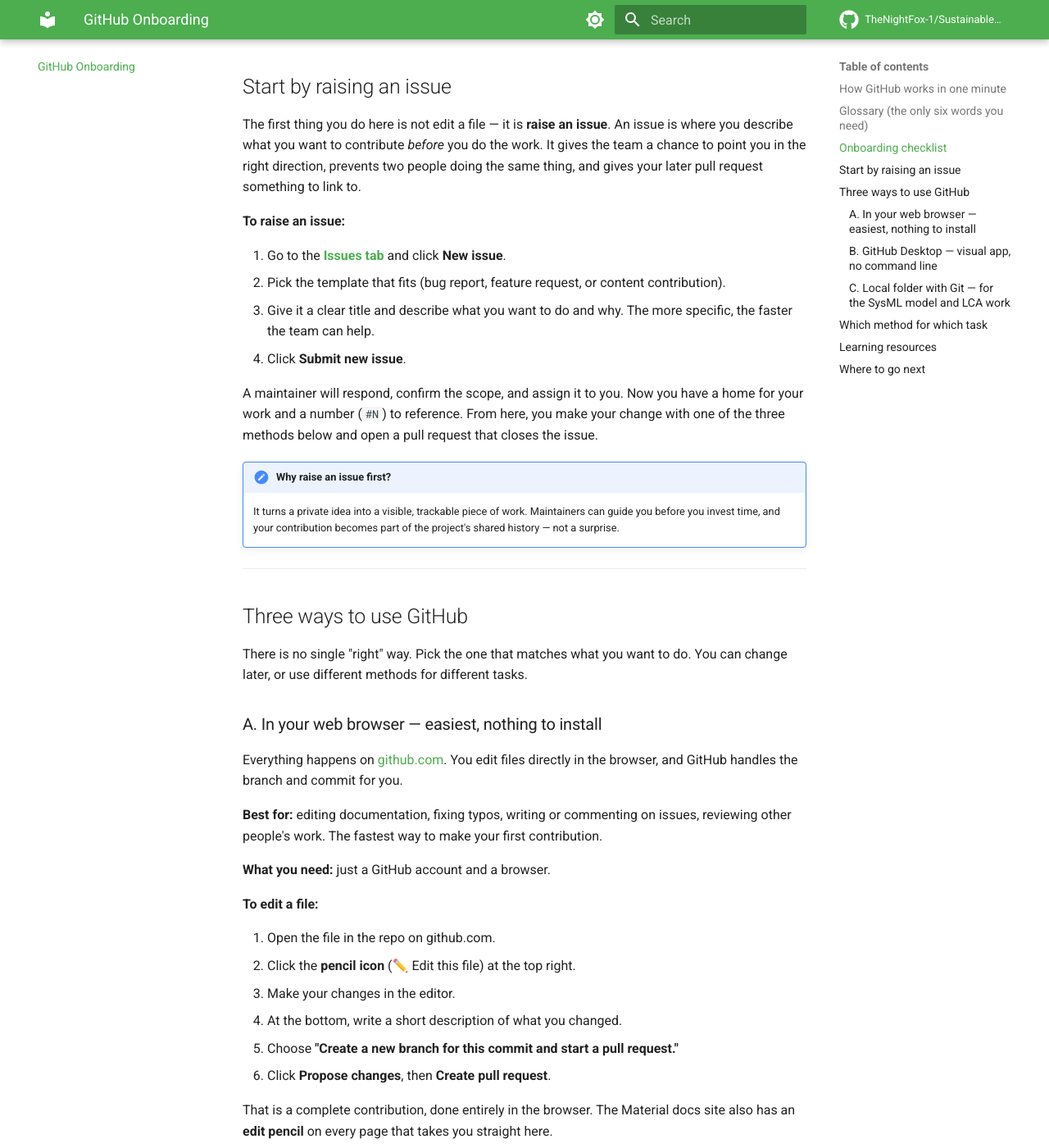
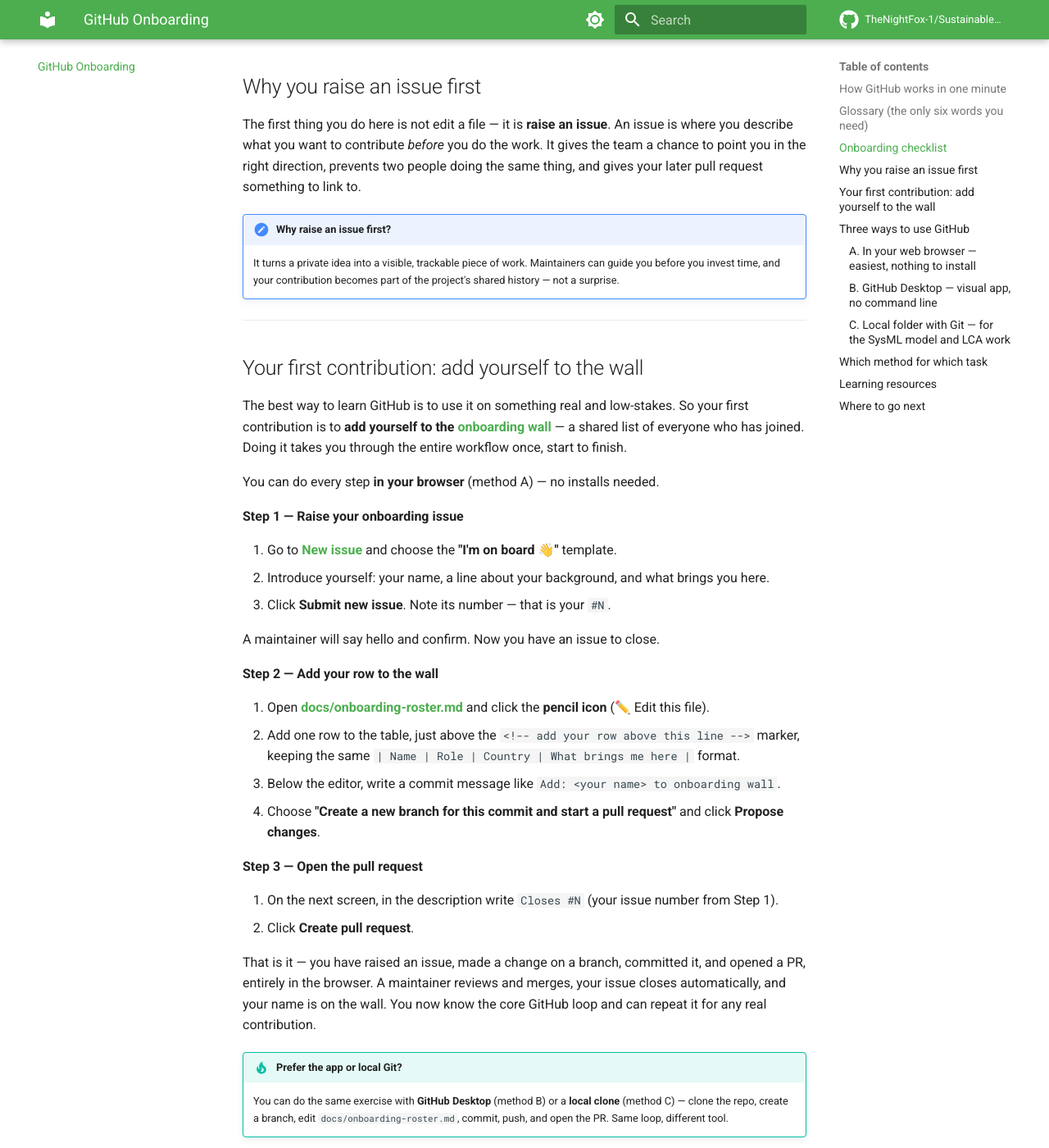
Before and after one commit to TheNightFox-1/SustainableTogether, an MkDocs documentation site: the page built from docs/github-onboarding.md, in a window 1280 px wide and 1400 px high, scrolled down 2400 px. Shown: the whole window at 82% size. Built offline with MkDocs 1.6.1 and Material for MkDocs 9.7.7, drawn with Linux system fonts in a browser that asks for light colours; comment, search, counter and statistics services are not loaded; some of the changed text lies outside the part shown.

Commit message:
Add: onboarding wall exercise — newcomers add themselves via issue + PR
New hands-on first contribution: docs/onboarding-roster.md is an
append-only welcome wall. Newcomers raise an "I'm on board" issue
(new .github/ISSUE_TEMPLATE/onboarding.md), add a row about themselves,
commit, and open a PR that closes the issue — learning the full GitHub
loop on something real and low-stakes. Onboarding guide reworked to walk
through this exercise; roster added to mkdocs nav.

Co-Authored-By: Claude Opus 4.8 <noreply@anthropic.com>

````diff
--- a/docs/github-onboarding.md
+++ b/docs/github-onboarding.md
@@ -58,33 +58,57 @@ Work through this once. Tick each item as you go.
 - [ ] Know how to leave a **comment** on an issue or PR
 - [ ] Pick one of the three working methods below and get it set up
 
-**Make your first contribution**
+**Make your first contribution** — the onboarding exercise
 
-- [ ] **Raise an issue** describing what you want to add, fix, or ask (see the walkthrough below)
-- [ ] Wait for a maintainer to react or comment — they will confirm the scope
-- [ ] Make your change using one of the three methods below
-- [ ] Open a pull request and link your issue with `Closes #N`
-- [ ] Respond to any review comments — then watch it get merged
+- [ ] **Raise an issue** with the "I'm on board 👋" template to introduce yourself
+- [ ] Wait for a maintainer to say hello and confirm
+- [ ] **Add a row about yourself** to the [onboarding wall](onboarding-roster.md)
+- [ ] **Open a pull request** that closes your issue with `Closes #N`
+- [ ] Respond to any review comments — then watch it get merged and your name appear
 
 If you get stuck at any step, that is normal. Open a [Discussion](https://github.com/TheNightFox-1/SustainableTogether/discussions) and ask. Asking early is welcome here.
 
 ---
 
-## Start by raising an issue
+## Why you raise an issue first
 
 The first thing you do here is not edit a file — it is **raise an issue**. An issue is where you describe what you want to contribute *before* you do the work. It gives the team a chance to point you in the right direction, prevents two people doing the same thing, and gives your later pull request something to link to.
 
-**To raise an issue:**
-
-1. Go to the **[Issues tab](https://github.com/TheNightFox-1/SustainableTogether/issues)** and click **New issue**.
-2. Pick the template that fits (bug report, feature request, or content contribution).
-3. Give it a clear title and describe what you want to do and why. The more specific, the faster the team can help.
-4. Click **Submit new issue**.
-
-A maintainer will respond, confirm the scope, and assign it to you. Now you have a home for your work and a number (`#N`) to reference. From here, you make your change with one of the three methods below and open a pull request that closes the issue.
-
 !!! note "Why raise an issue first?"
     It turns a private idea into a visible, trackable piece of work. Maintainers can guide you before you invest time, and your contribution becomes part of the project's shared history — not a surprise.
+
+---
+
+## Your first contribution: add yourself to the wall
+
+The best way to learn GitHub is to use it on something real and low-stakes. So your first contribution is to **add yourself to the [onboarding wall](onboarding-roster.md)** — a shared list of everyone who has joined. Doing it takes you through the entire workflow once, start to finish.
+
+You can do every step **in your browser** (method A) — no installs needed.
+
+**Step 1 — Raise your onboarding issue**
+
+1. Go to **[New issue](https://github.com/TheNightFox-1/SustainableTogether/issues/new/choose)** and choose the **"I'm on board 👋"** template.
+2. Introduce yourself: your name, a line about your background, and what brings you here.
+3. Click **Submit new issue**. Note its number — that is your `#N`.
+
+A maintainer will say hello and confirm. Now you have an issue to close.
+
+**Step 2 — Add your row to the wall**
+
+1. Open **[docs/onboarding-roster.md](onboarding-roster.md)** and click the **pencil icon** (✏️ Edit this file).
+2. Add one row to the table, just above the `<!-- add your row above this line -->` marker, keeping the same `| Name | Role | Country | What brings me here |` format.
+3. Below the editor, write a commit message like `Add: <your name> to onboarding wall`.
+4. Choose **"Create a new branch for this commit and start a pull request"** and click **Propose changes**.
+
+**Step 3 — Open the pull request**
+
+1. On the next screen, in the description write `Closes #N` (your issue number from Step 1).
+2. Click **Create pull request**.
+
+That is it — you have raised an issue, made a change on a branch, committed it, and opened a PR, entirely in the browser. A maintainer reviews and merges, your issue closes automatically, and your name is on the wall. You now know the core GitHub loop and can repeat it for any real contribution.
+
+!!! tip "Prefer the app or local Git?"
+    You can do the same exercise with **GitHub Desktop** (method B) or a **local clone** (method C) — clone the repo, create a branch, edit `docs/onboarding-roster.md`, commit, push, and open the PR. Same loop, different tool.
 
 ---
 
--- /dev/null
+++ b/docs/onboarding-roster.md
@@ -0,0 +1,37 @@
+# Onboarding Wall
+
+Welcome! This is the **onboarding wall** — a living list of everyone who has joined SustainableTogether.
+
+Adding yourself here is your **first contribution exercise**. It is deliberately small and safe: by adding one line about yourself, you practice the complete GitHub loop — raise an issue, edit a file, commit, and open a pull request. Once your PR is merged, your name appears below and you are officially on board.
+
+Full step-by-step instructions are in the **[GitHub Onboarding guide](github-onboarding.md#your-first-contribution-add-yourself-to-the-wall)**.
+
+---
+
+## How to add yourself
+
+1. **Raise an issue** using the **"I'm on board 👋"** template on the [Issues tab](https://github.com/TheNightFox-1/SustainableTogether/issues/new/choose).
+2. **Edit this file** and add one row to the table below, just above the `<!-- add your row above this line -->` marker.
+3. **Commit** your change with a clear message, e.g. `Add: <your name> to onboarding wall`.
+4. **Open a pull request** and link your issue with `Closes #N`.
+
+Keep the format exactly as shown. Fill in only what you are comfortable sharing publicly.
+
+```
+| Your Name | Your role or background | Country | What brings you here |
+```
+
+---
+
+## Who is on board
+
+| Name | Role / background | Country | What brings me here |
+|---|---|---|---|
+| Hamza Bassam | MBSE trainer & consultant, oose; INCOSE & GfSE Sustainability WG lead | Germany | Started this project — making systems engineering work for sustainability |
+| _Your name_ | _e.g. student, engineer, sustainability enthusiast_ | _e.g. Germany_ | _one line on why you joined_ |
+<!-- add your row above this line -->
+
+---
+
+!!! tip "It does not need to be perfect"
+    This exercise is about learning the workflow, not about getting every detail right. If something goes wrong, that is part of learning — open a [Discussion](https://github.com/TheNightFox-1/SustainableTogether/discussions) and the team will help you finish it.
--- a/mkdocs.yml
+++ b/mkdocs.yml
@@ -39,6 +39,7 @@ nav:
   - Webinar Series: webinar-series.md
   - Roadmap: roadmap.md
   - GitHub Onboarding: github-onboarding.md
+  - Onboarding Wall: onboarding-roster.md
   - Contributing: contributing.md
 
 plugins:
````
Also changed, not shown: .github/ISSUE_TEMPLATE/onboarding.md (added).
